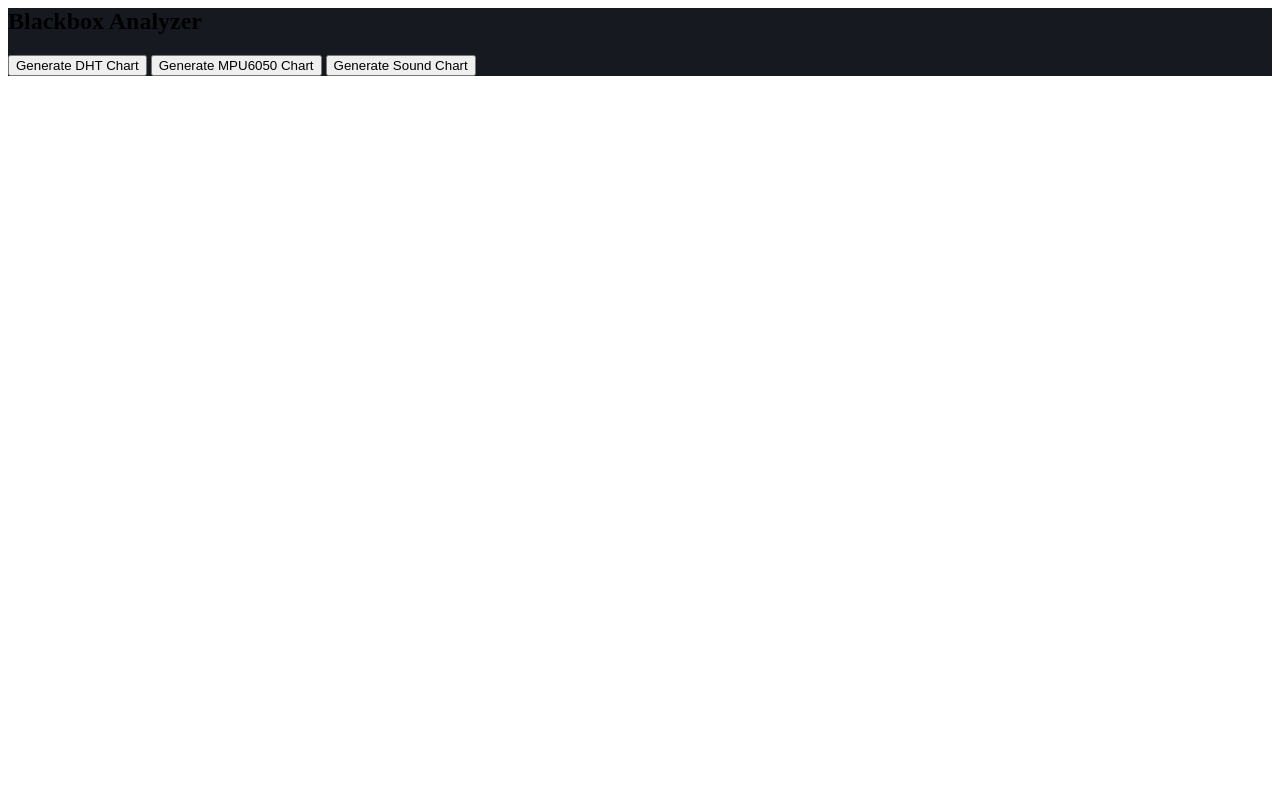
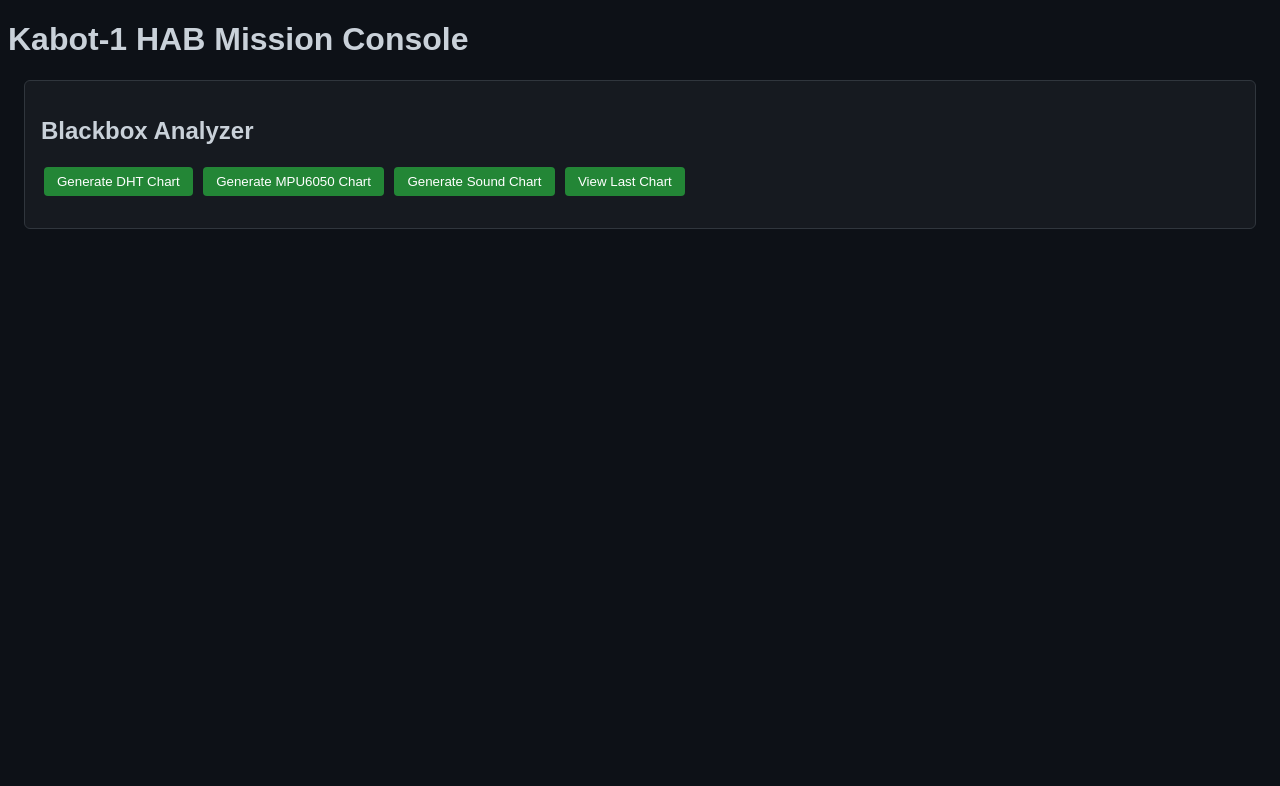
Before and after one commit to Nathan-Busse/kabot-1, a Flask app: page / in a window 1280 px wide. Shown: the top 786 px of the page. Run offline with Flask 3, Linux system fonts and the light colour scheme.

Commit message:
Update dashboard.html

```diff
--- a/web_ui/templates/dashboard.html
+++ b/web_ui/templates/dashboard.html
@@ -1,9 +1,26 @@
+<!DOCTYPE html>
+<html>
+<head>
+  <title>Kabot-1 HAB Mission Console</title>
+  <style>
+    body { background:#0d1117; color:#c9d1d9; font-family:sans-serif; }
+    .card { padding:1em; margin:1em; border:1px solid #30363d; border-radius:6px; }
+    button { margin:0.2em; padding:0.5em 1em; background:#238636; color:white; border:none; border-radius:4px; }
+    button:hover { background:#2ea043; }
+  </style>
+</head>
+<body>
+  <h1>Kabot-1 HAB Mission Console</h1>
+
+  <!-- Existing sections for logs, replay, charts, etc. -->
+
   <section class="card" style="background:#161a20;">
     <h2>Blackbox Analyzer</h2>
     <button onclick="runBlackbox('dht')">Generate DHT Chart</button>
     <button onclick="runBlackbox('mpu')">Generate MPU6050 Chart</button>
     <button onclick="runBlackbox('sound')">Generate Sound Chart</button>
-  <pre id="blackbox_status"></pre>
+    <button onclick="runBlackbox('view')">View Last Chart</button>
+    <pre id="blackbox_status" style="margin-top:10px; font-size:14px;"></pre>
   </section>
 
   <script>
@@ -13,10 +30,10 @@ async function runBlackbox(sensor) {
       const res = await fetch("/blackbox/" + sensor);
       const data = await res.json();
       if (data.status === "ok") {
-      document.getElementById("blackbox_status").textContent = "Chart generated: " + data.chart;
-      if (sensor === "dht") refresh("dht_chart", data.chart);
-      if (sensor === "mpu") refresh("mpu_chart", data.chart);
-      if (sensor === "sound") refresh("sound_chart", data.chart);
+        document.getElementById("blackbox_status").textContent = "Done. " + (data.output || "");
+        if (sensor === "dht") refresh("dht_chart", "/chart/dht_chart.svg");
+        if (sensor === "mpu") refresh("mpu_chart", "/chart/mpu_chart.svg");
+        if (sensor === "sound") refresh("sound_chart", "/chart/sound_chart.svg");
       } else {
         document.getElementById("blackbox_status").textContent = "Error: " + data.message;
       }
@@ -24,4 +41,13 @@ async function runBlackbox(sensor) {
       document.getElementById("blackbox_status").textContent = "Failed: " + err;
     }
   }
+
+  function refresh(id, url) {
+    const img = document.getElementById(id);
+    if (img) {
+      img.src = url + "?t=" + new Date().getTime(); // cache-bust
+    }
+  }
   </script>
+</body>
+</html>
```
Lines whose indentation alone changed are shown as unchanged.
